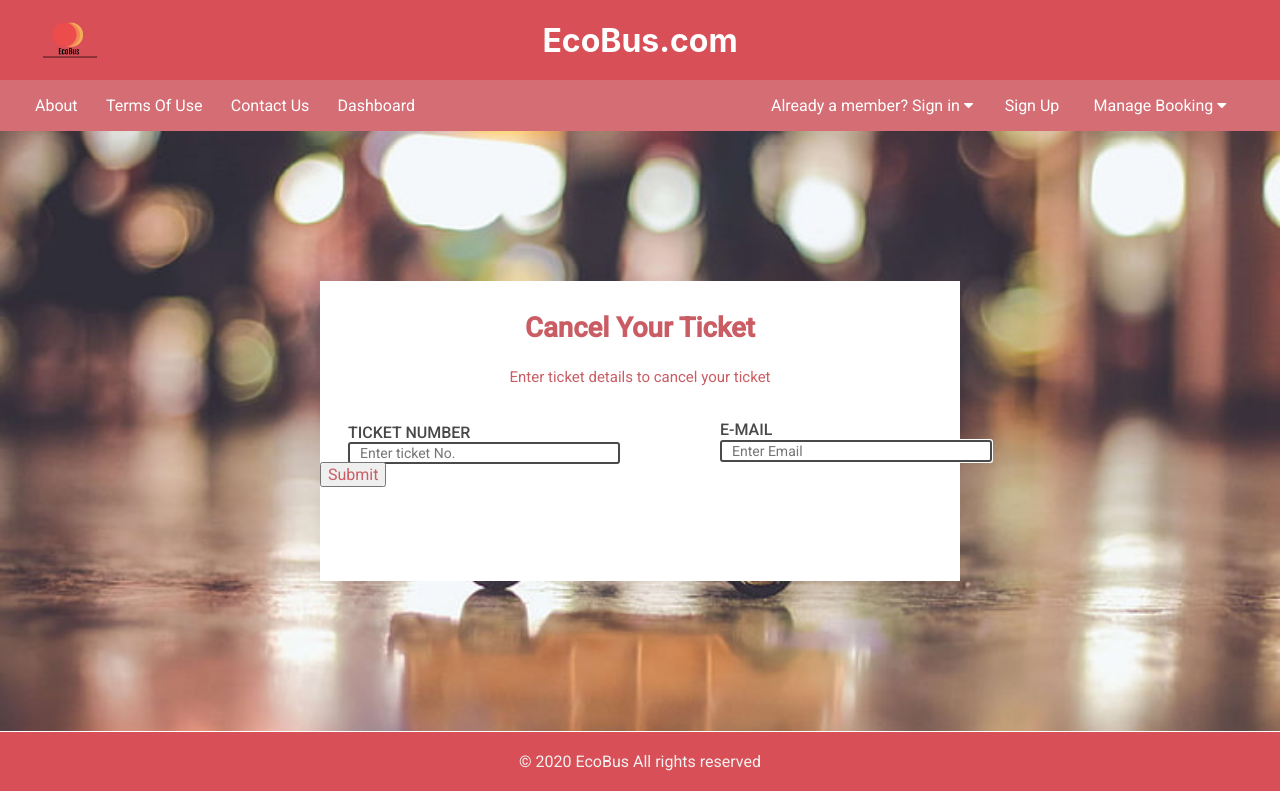
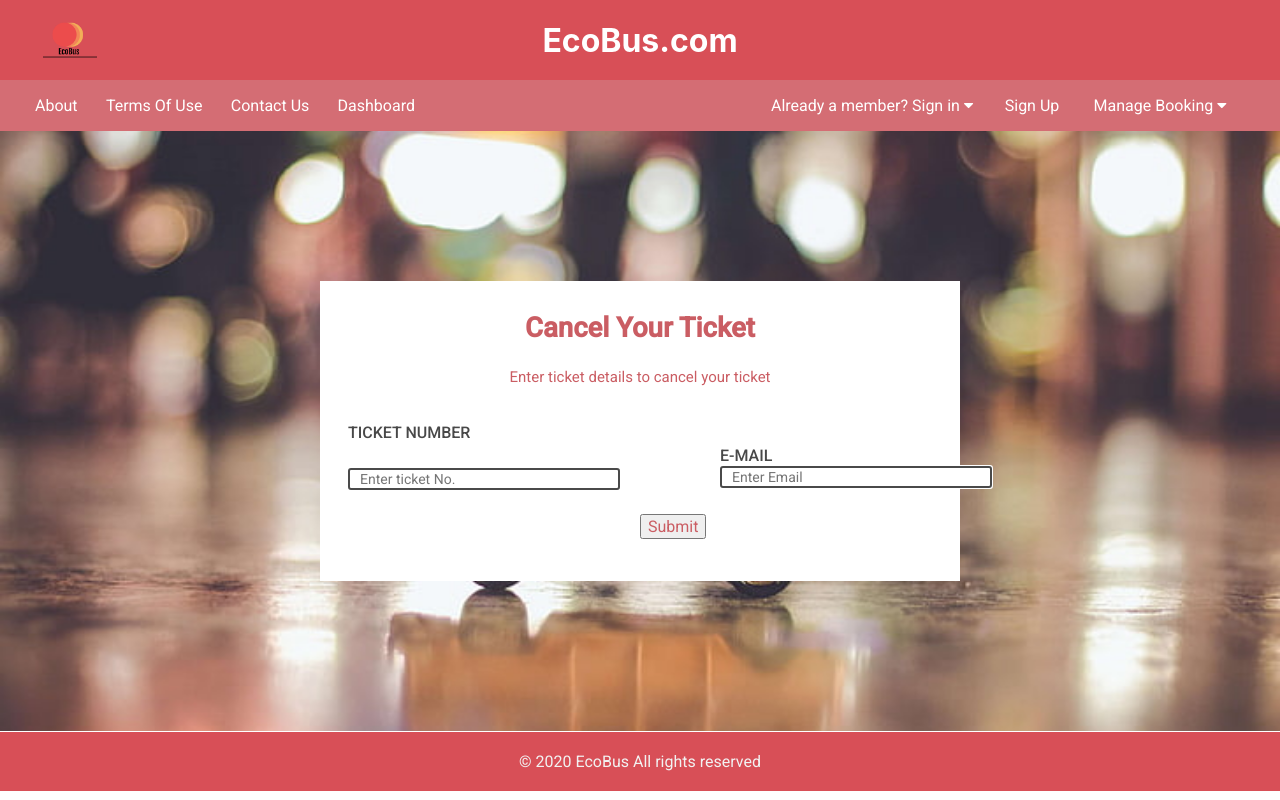
Before and after one commit to AnkurRaj9775/ProjectGladiatorFrontEnd, an Angular app: page /cancellation in a window 1280 px wide. Built offline with nearby package versions, Linux system fonts and the light colour scheme.

Commit message:
cancel button fixed

```diff
--- a/src/app/cancel/cancel.component.css
+++ b/src/app/cancel/cancel.component.css
@@ -89,6 +89,12 @@ button, input, optgroup, select, textarea {
   color: inherit;
   font: inherit;
   margin: 0;
+
+
+    display: inline-block;
+    margin-top: 26px;
+    margin-left: 20em;
+
 }
 
 
```
